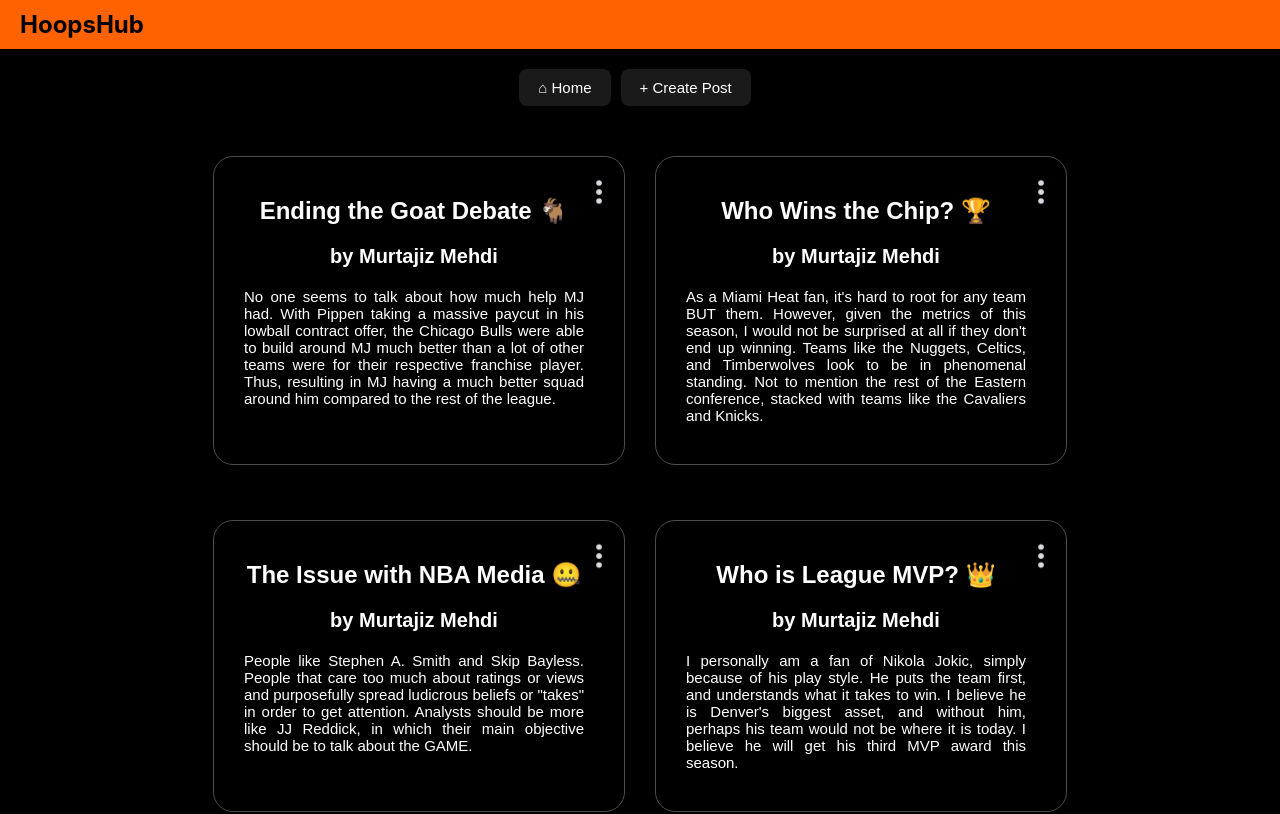
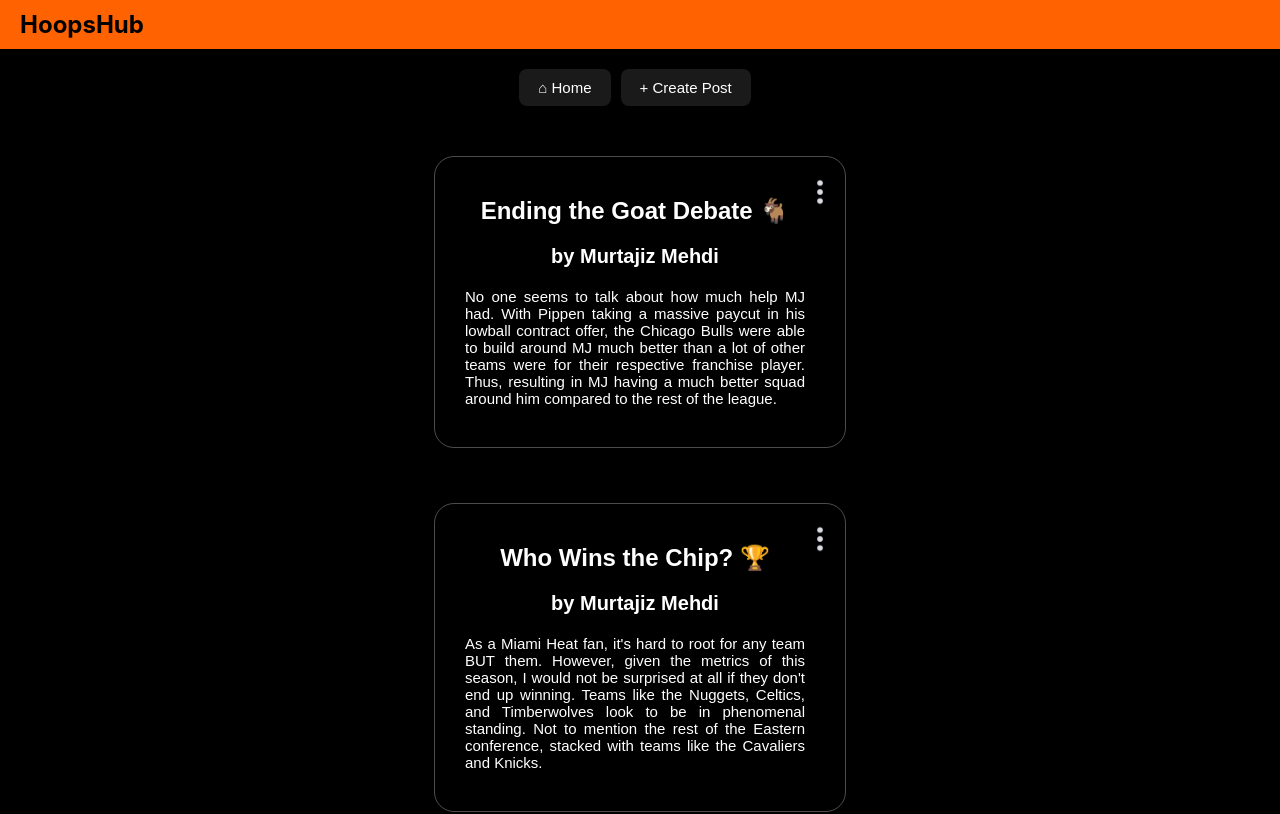
Before and after one commit to MurtajizMehdi/HoopsHub, a React (Create React App) app in the folder client/: page / in a window 1280 px wide. Shown: the top 814 px of the page. Built offline with nearby package versions, Linux system fonts and the light colour scheme.

Commit message:
Removed previous grid styling for posts, made posts appear one-by-one.

```diff
--- a/client/src/App.css
+++ b/client/src/App.css
@@ -28,7 +28,7 @@
 .ReadPosts {
   display: grid;
   grid-auto-flow: row;
-  grid-template-columns: repeat(2, 1fr);
+  grid-template-columns: repeat(1, 1fr);
   gap: 30px;
 }
 
--- a/client/src/components/Card.css
+++ b/client/src/components/Card.css
@@ -44,15 +44,12 @@
     cursor: pointer;
     transition: border-color 0.25s;
 }
-.betButton:hover {
-    border-color: #646cff;
-  }
 
 .moreButton {
     width: 30px;
     float:right;
+}
 
-}
 .moreButton:hover {
     cursor: pointer;
 }
```
